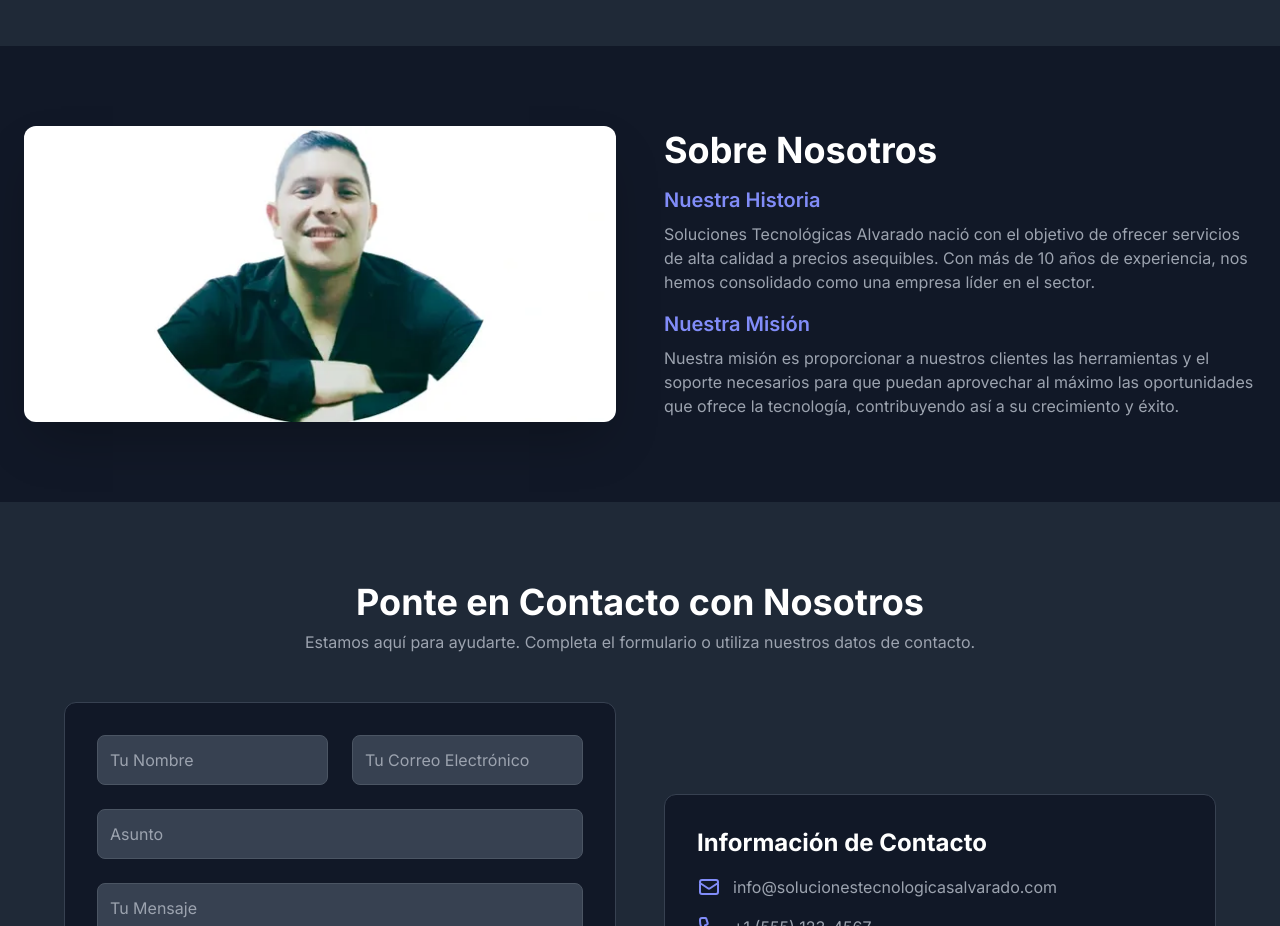
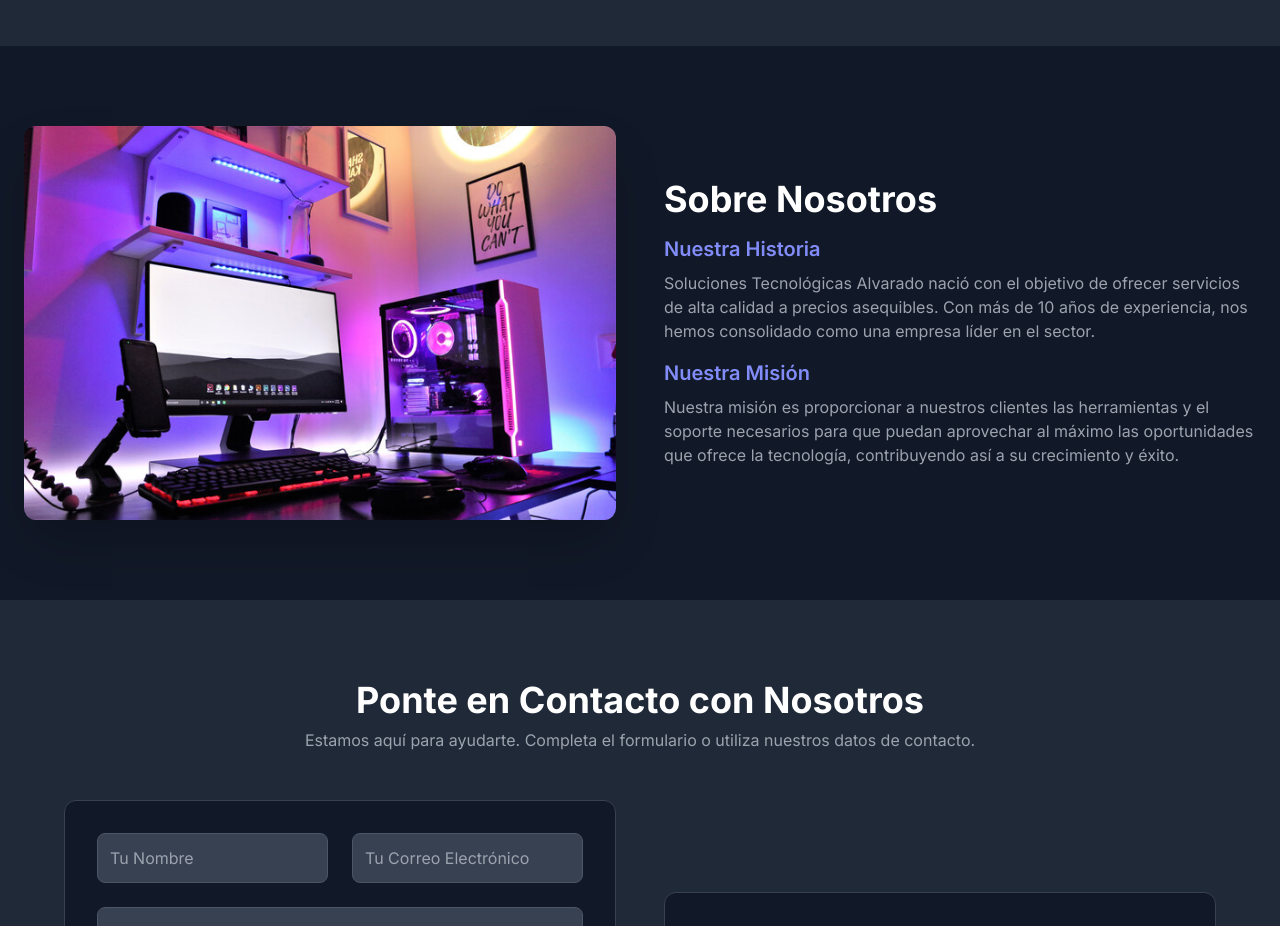
Before and after one commit to ApoloSolInvictus/ST-Alvarado, a plain HTML site: page index.html in a window 1280 px wide. Shown: the part 2280-3206 px from the top of the page. Drawn offline with nearby package versions, Linux system fonts and the light colour scheme.

Commit message:
Update index.html

```diff
--- a/index.html
+++ b/index.html
@@ -218,7 +218,7 @@
             <div class="container mx-auto px-6">
                 <div class="grid grid-cols-1 md:grid-cols-2 gap-12 items-center">
                     <div>
-                        <img src="images/Aaron.webp" alt="[Imagen de un equipo de trabajo tecnológico]" class="rounded-xl shadow-2xl">
+                        <img src="images/st2.jpeg" alt="[Imagen de un equipo de trabajo tecnológico]" class="rounded-xl shadow-2xl">
                     </div>
                     <div>
                         <h2 class="text-3xl md:text-4xl font-bold text-white mb-4">Sobre Nosotros</h2>
```
